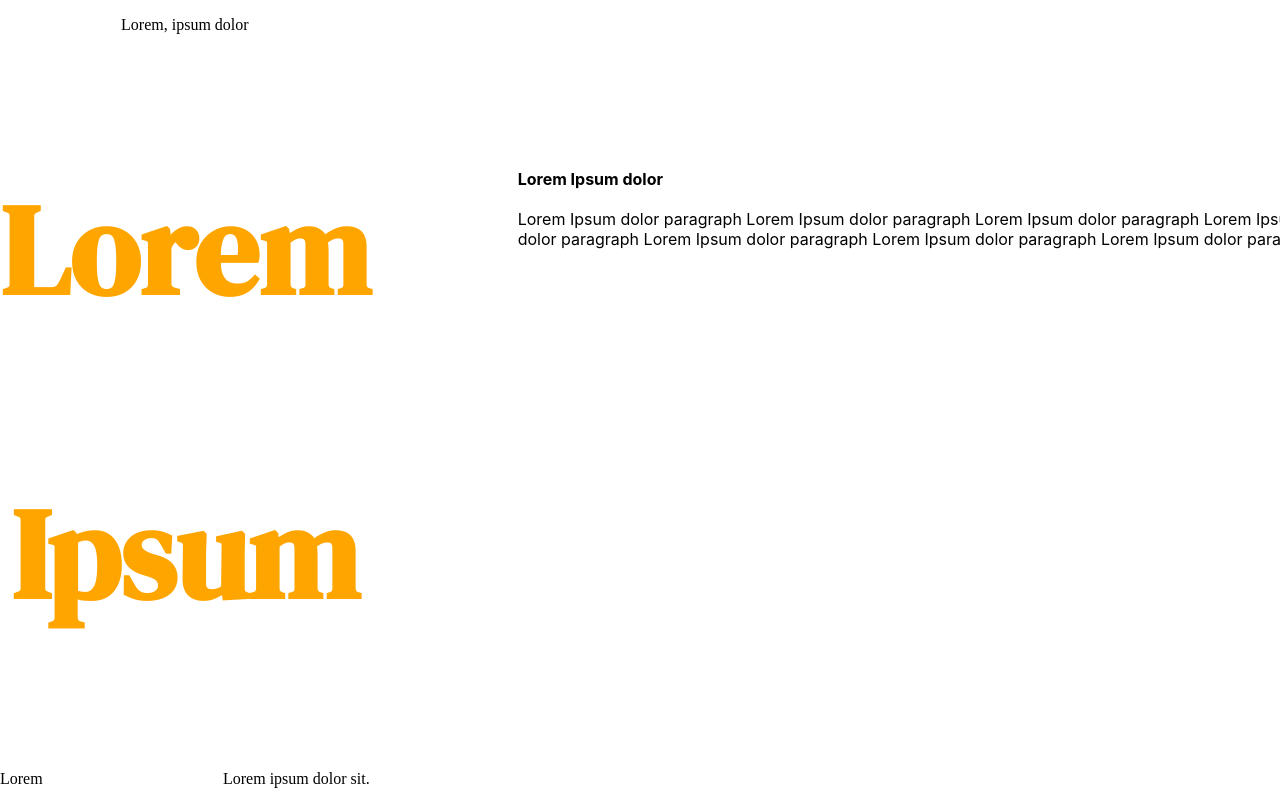
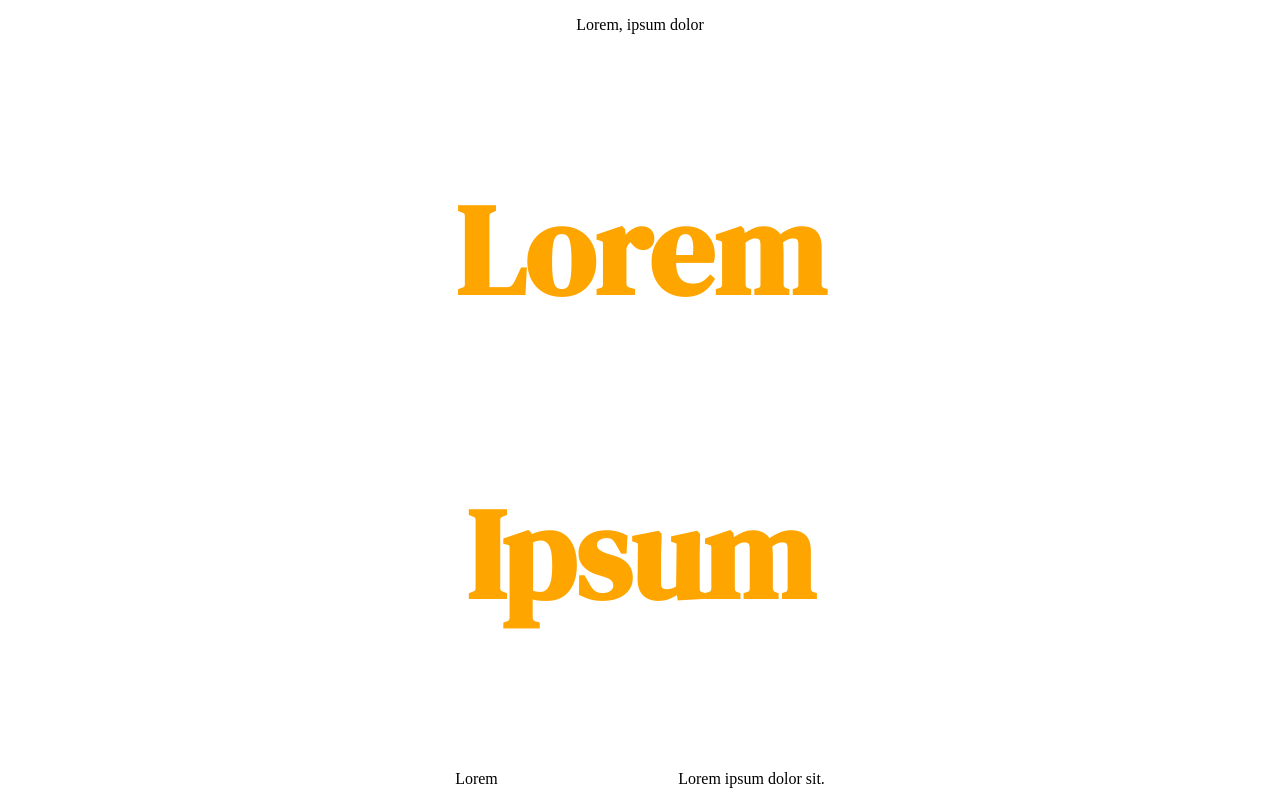
Before and after one commit to pyjamaproggers/chimera-webdev-speedrun, a React (Create React App) app: page / in a window 1280 px wide. Built offline with nearby package versions, Linux system fonts and the light colour scheme.

Commit message:
horizontal

```diff
--- a/src/components/comp1/comp1.css
+++ b/src/components/comp1/comp1.css
@@ -5,6 +5,7 @@
   flex-direction: column;
   align-items: center;
   text-align: center;
+  width: 100vw;
 }
 
 .text-section {
--- a/src/components/comp2/comp2.css
+++ b/src/components/comp2/comp2.css
@@ -2,7 +2,7 @@
     margin: 0 auto;
     padding: 20px;
     text-align: left;
-    max-width: 100vw;
+    width: 100vw;
     margin: 10%;
   }
 
--- a/src/components/comp3/comp3.css
+++ b/src/components/comp3/comp3.css
@@ -1,7 +1,7 @@
 .component3 .content {
-    max-width: 600px;
     margin: 0 auto;
     text-align: left;
+    width: 100vw;
   }
 
   .header-inline h2, .header-inline h3 {
--- a/src/components/comp4/comp4.css
+++ b/src/components/comp4/comp4.css
@@ -1,6 +1,6 @@
 .component4 {
     text-align: left;
-    max-width: 600px;
+    width: 100vw;
     margin: 20px auto;
   }
 
```
